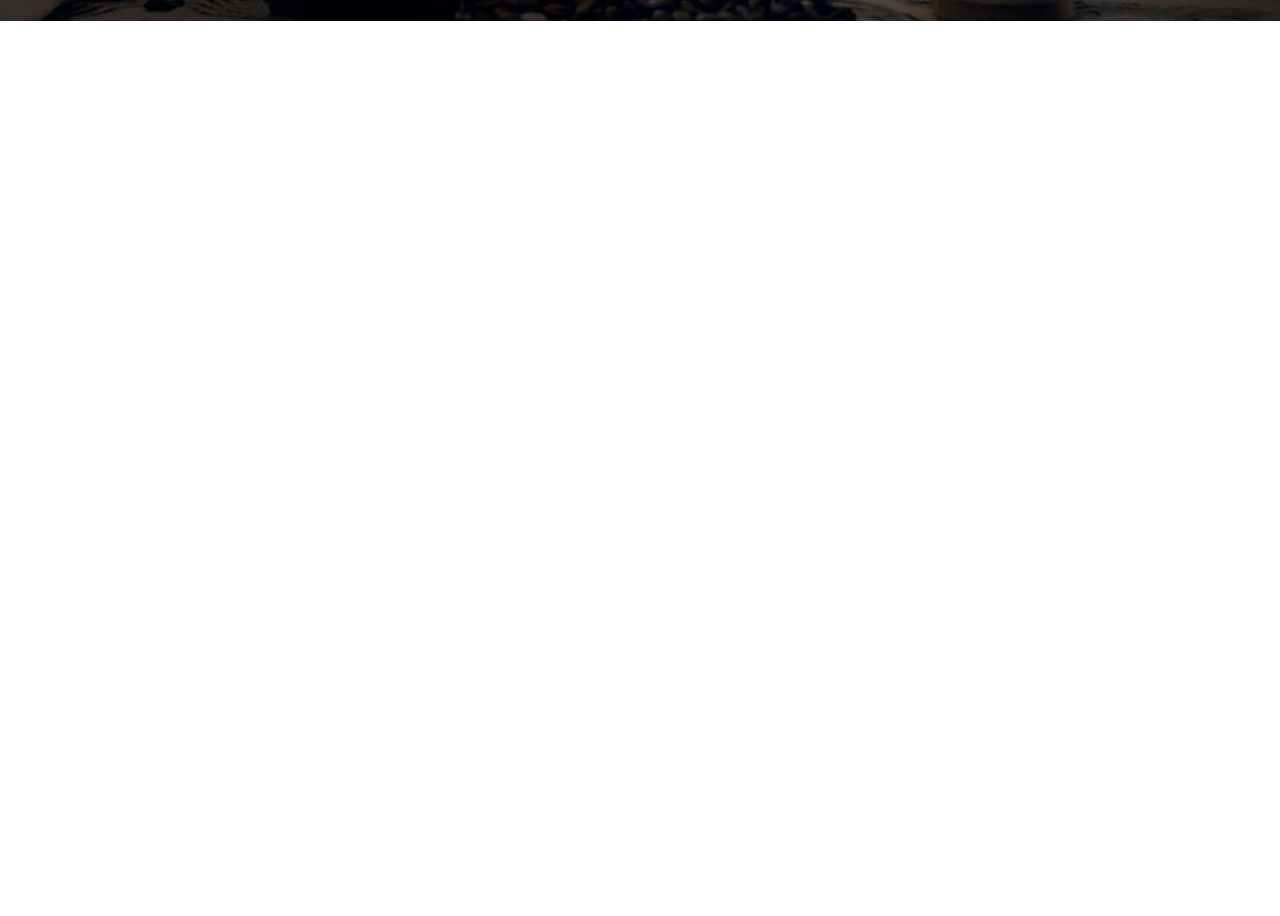
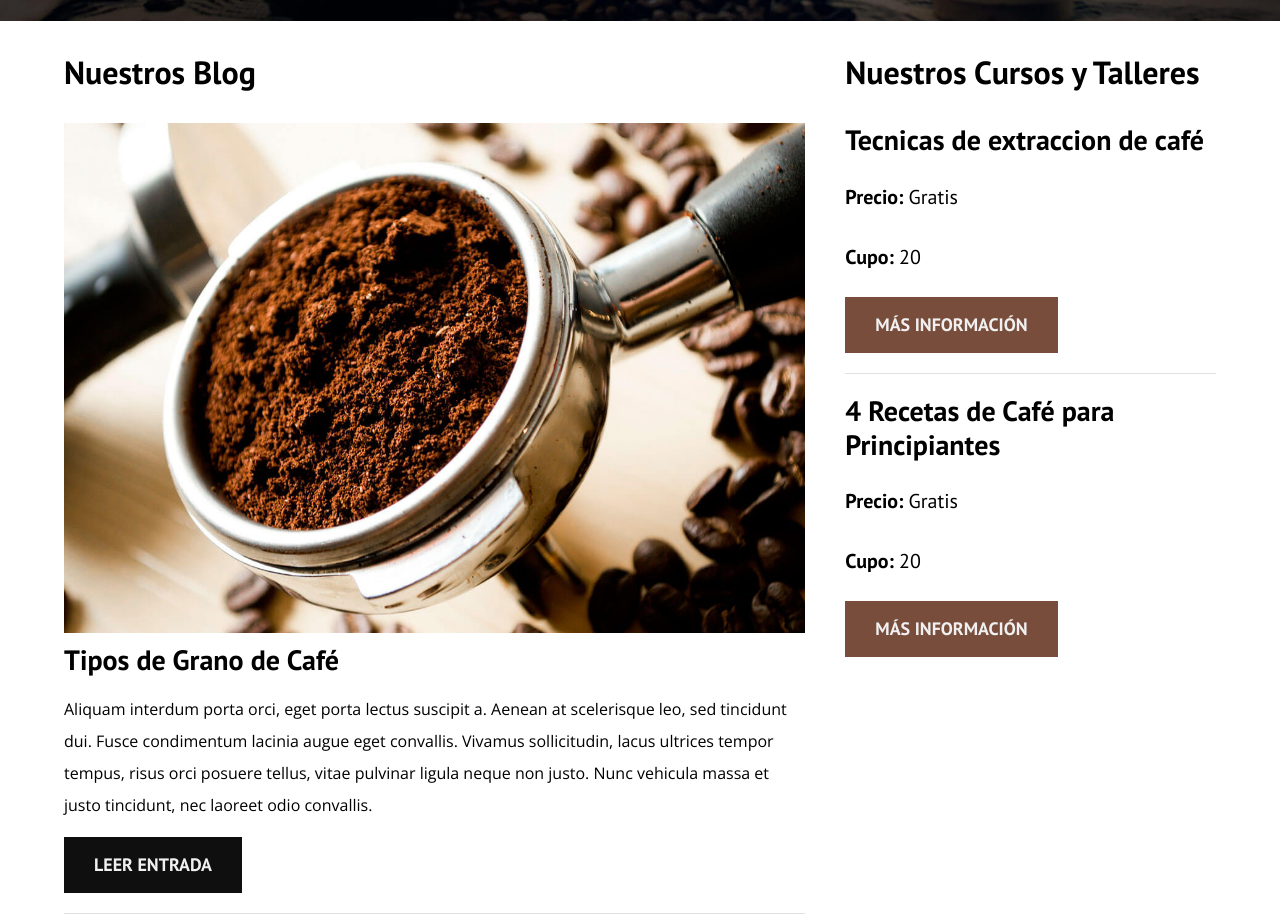
Before and after one commit to Galaceon/CoffeeBlogGala, a plain HTML site: page index.html in a window 1280 px wide. Shown: the part 579-1495 px from the top of the page. Before the commit the page ends 800 px from the top, so only its background shows below. Drawn offline with nearby package versions, Linux system fonts and the light colour scheme.

Commit message:
main and aside done

```diff
--- a/css/style.css
+++ b/css/style.css
@@ -2,8 +2,8 @@
     --fuenteHeading: "PT Sans", serif;
     --fuenteParrafos: "Open Sans", sans-serif;
 
-    --primario:  ;
-    --secundario:  ;
+    --primario:  #784D3C;
+    --claro: #e1e1e1;
     --blanco: #f0f0f0;
     --negro: #0f0f0f;
 }
@@ -34,6 +34,7 @@ a {
 }
 h1,h2,h3,h4 {
     font-family: var(--fuenteHeading);
+    line-height: 1.2;
 }
 h1 {font-size: 4.8rem;}
 h2 {font-size: 4rem;}
@@ -102,3 +103,69 @@ img {
         gap: 2rem;
     }
 }
+
+
+/** MAIN **/
+
+@media (min-width: 768px) {
+    .contenido-principal {
+        display: grid;
+        grid-template-columns: 2fr 1fr;
+        grid-auto-flow: column;
+        gap: 4rem;
+    }
+}
+
+.entrada {
+    border-bottom: 1px solid var(--claro);
+    margin-bottom: 2rem;
+}
+.entrada:last-of-type {
+    border: none;
+    margin: 0;
+}
+.boton {
+    display: block;
+    font-family: var(--fuenteHeading);
+    color: var(--blanco);
+    text-align: center;
+    padding: 1rem 3rem;
+    font-size: 1.8rem;
+    text-transform: uppercase;
+    font-weight: 700;
+    margin-bottom: 2rem;
+}
+.boton--primario {
+    background-color: var(--negro);
+}
+.boton--secundario {
+    background-color: var(--primario);
+}
+@media (min-width: 768px) {
+    .boton {
+        display: inline-block;
+    }
+}
+
+.cursos {
+    list-style: none;
+}
+.widget-curso {
+    border-bottom: 1px solid var(--claro);
+    margin-bottom: 2rem;
+}
+.widget-curso:last-of-type {
+    border-bottom: none;
+    margin-bottom: 0;
+}
+.widget-curso__label {
+    font-weight: 700;
+    font-family: var(--fuenteHeading);
+}
+.widget-curso__info {
+    font-weight: 400;
+}
+.widget-curso__label,
+.widget-curso__info {
+    font-size: 2rem;
+}
--- a/index.html
+++ b/index.html
@@ -34,8 +34,76 @@
 
         <div class="contenedor contenido-principal">
             <main class="blog">
+                <h3>Nuestros Blog</h3>
 
+                <article class="entrada">
+                    <div class="entrada__imagen">
+                        <img src="img/blog1.jpg" alt="imagen blog">
+                    </div>
+
+                    <div class="entrada__contenido">
+                        <h4 class="no-margin">Tipos de Grano de Café</h4>
+                        <p>Aliquam interdum porta orci, eget porta lectus suscipit a. Aenean at scelerisque leo, sed tincidunt dui.
+                            Fusce condimentum lacinia augue eget convallis. Vivamus sollicitudin, lacus ultrices tempor tempus, risus
+                            orci posuere tellus, vitae pulvinar ligula neque non justo. Nunc vehicula massa et justo tincidunt,
+                            nec laoreet odio convallis.
+                        </p>
+                        <a href="entrada.html" class="boton boton--primario">Leer Entrada</a>
+                    </div>
+                </article>
+
+                <article class="entrada">
+                    <div class="entrada__imagen">
+                        <img src="img/blog2.jpg" alt="imagen blog">
+                    </div>
+
+                    <div class="entrada__contenido">
+                        <h4 class="no-margin">3 Deliciosas Recetas de Café</h4>
+                        <p>Aliquam interdum porta orci, eget porta lectus suscipit a. Aenean at scelerisque leo, sed tincidunt dui.
+                            Fusce condimentum lacinia augue eget convallis. Vivamus sollicitudin, lacus ultrices tempor tempus, risus
+                            orci posuere tellus, vitae pulvinar ligula neque non justo. Nunc vehicula massa et justo tincidunt,
+                            nec laoreet odio convallis.
+                        </p>
+                        <a href="entrada.html" class="boton boton--primario">Leer Entrada</a>
+                    </div>
+                </article>
+
+                <article class="entrada">
+                    <div class="entrada__imagen">
+                        <img src="img/blog3.jpg" alt="imagen blog">
+                    </div>
+
+                    <div class="entrada__contenido">
+                        <h4 class="no-margin">Beneficios del Café</h4>
+                        <p>Aliquam interdum porta orci, eget porta lectus suscipit a. Aenean at scelerisque leo, sed tincidunt dui.
+                            Fusce condimentum lacinia augue eget convallis. Vivamus sollicitudin, lacus ultrices tempor tempus, risus
+                            orci posuere tellus, vitae pulvinar ligula neque non justo. Nunc vehicula massa et justo tincidunt,
+                            nec laoreet odio convallis.
+                        </p>
+                        <a href="entrada.html" class="boton boton--primario">Leer Entrada</a>
+                    </div>
+                </article>
             </main>
+
+            <aside>
+                <h3>Nuestros Cursos y Talleres</h3>
+
+                <ul class="cursos no-padding">
+                    <li class="widget-curso">
+                        <h4 class="no-margin">Tecnicas de extraccion de café</h4>
+                        <p class="widget-curso__label">Precio: <span class="widget-curso__info">Gratis</span></p>
+                        <p class="widget-curso__label">Cupo: <span class="widget-curso__info">20</span></p>
+                        <a href="entrada.html" class="boton boton--secundario">Más información</a>
+                    </li>
+
+                    <li class="widget-curso">
+                        <h4 class="no-margin">4 Recetas de Café para Principiantes</h4>
+                        <p class="widget-curso__label">Precio: <span class="widget-curso__info">Gratis</span></p>
+                        <p class="widget-curso__label">Cupo: <span class="widget-curso__info">20</span></p>
+                        <a href="entrada.html" class="boton boton--secundario">Más información</a>
+                    </li>
+                </ul>
+            </aside>
         </div>
     </body>
 </html>
```
